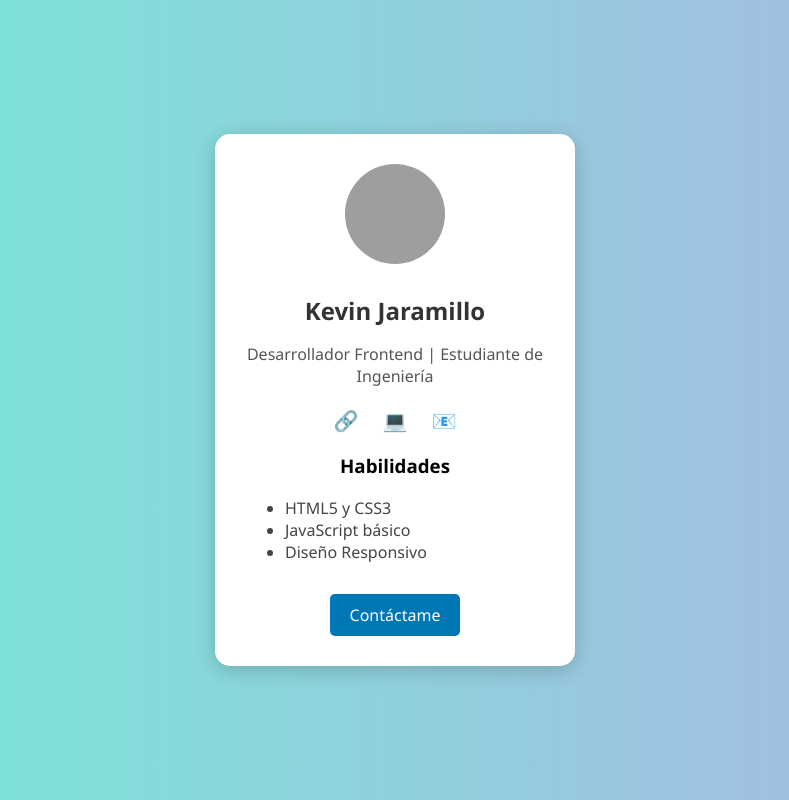
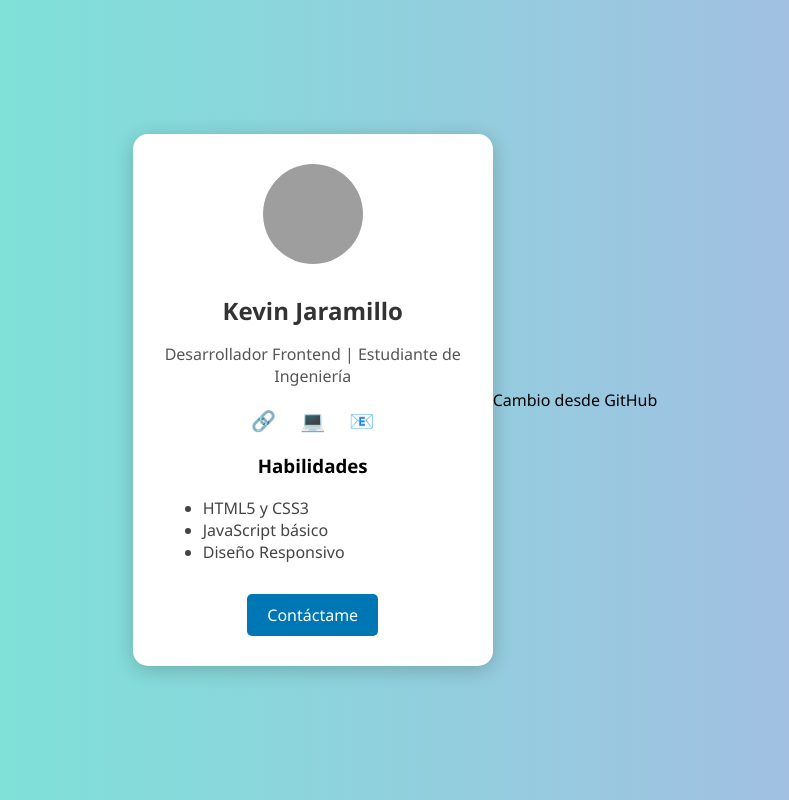
Before and after one commit to Kevin06102023/prueba_dos, a plain HTML site: page index.html in a window 1280 px wide. Shown: the whole page, without its empty margins (245-1034 px from the left). Drawn offline with Linux system fonts and the light colour scheme; grey boxes are pictures that could not be loaded.

Commit message:
Update index.html
Editado desde GitHub

```diff
--- a/index.html
+++ b/index.html
@@ -91,3 +91,5 @@
   </div>
 </body>
 </html>
+<!-- Editado desde GitHub -->
+Cambio desde GitHub
```
